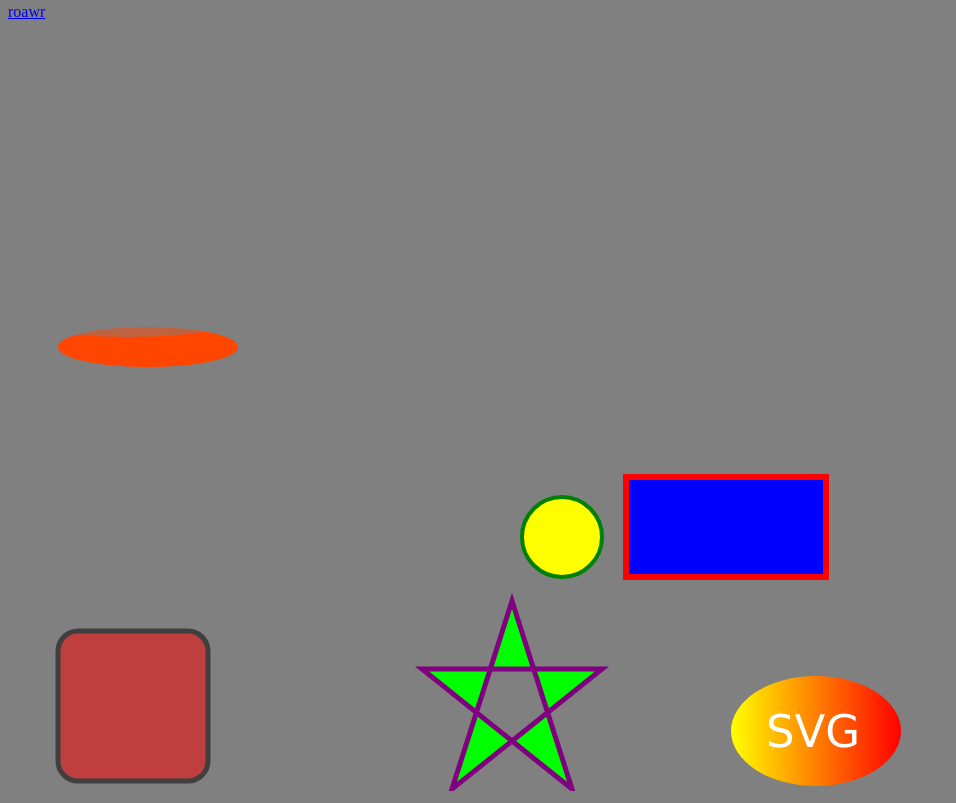
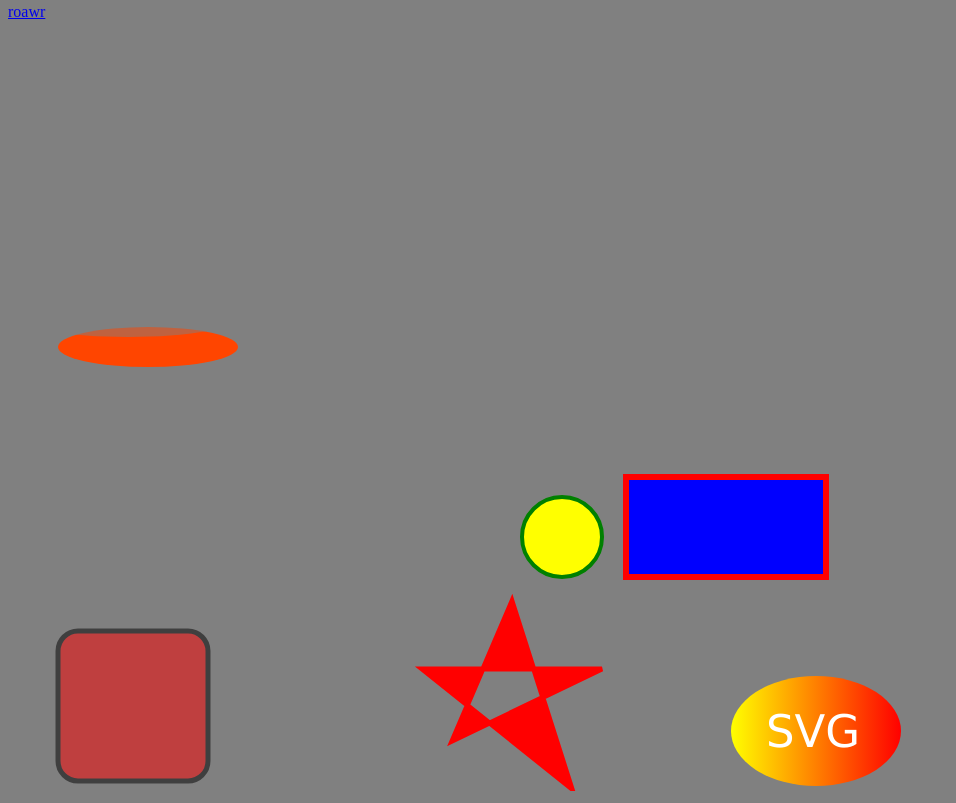
Before and after one commit to Pidorasobosrani/Pidorasobosrani.github.io, a plain HTML site: page index.html in a window 1280 px wide. Shown: the part 1178-1981 px from the top of the page, without its empty margins (0-956 px from the left). Drawn offline with Linux system fonts and the light colour scheme.

Commit message:
Update index.html

```diff
--- a/index.html
+++ b/index.html
@@ -48,8 +48,8 @@
 </svg>
 
 	<svg width="300" height="200">
-  <polygon points="100,10 40,198 190,78 10,78 160,198"
-  style="fill:lime;stroke:purple;stroke-width:5;fill-rule:evenodd;" />
+  <polygon points="100,10 40,150 190,78 10,78 160,198"
+  style="fill:red;stroke:red;stroke-width:5;fill-rule:evenodd;" />
 </svg>
 
 	<svg height="130" width="500">
```
